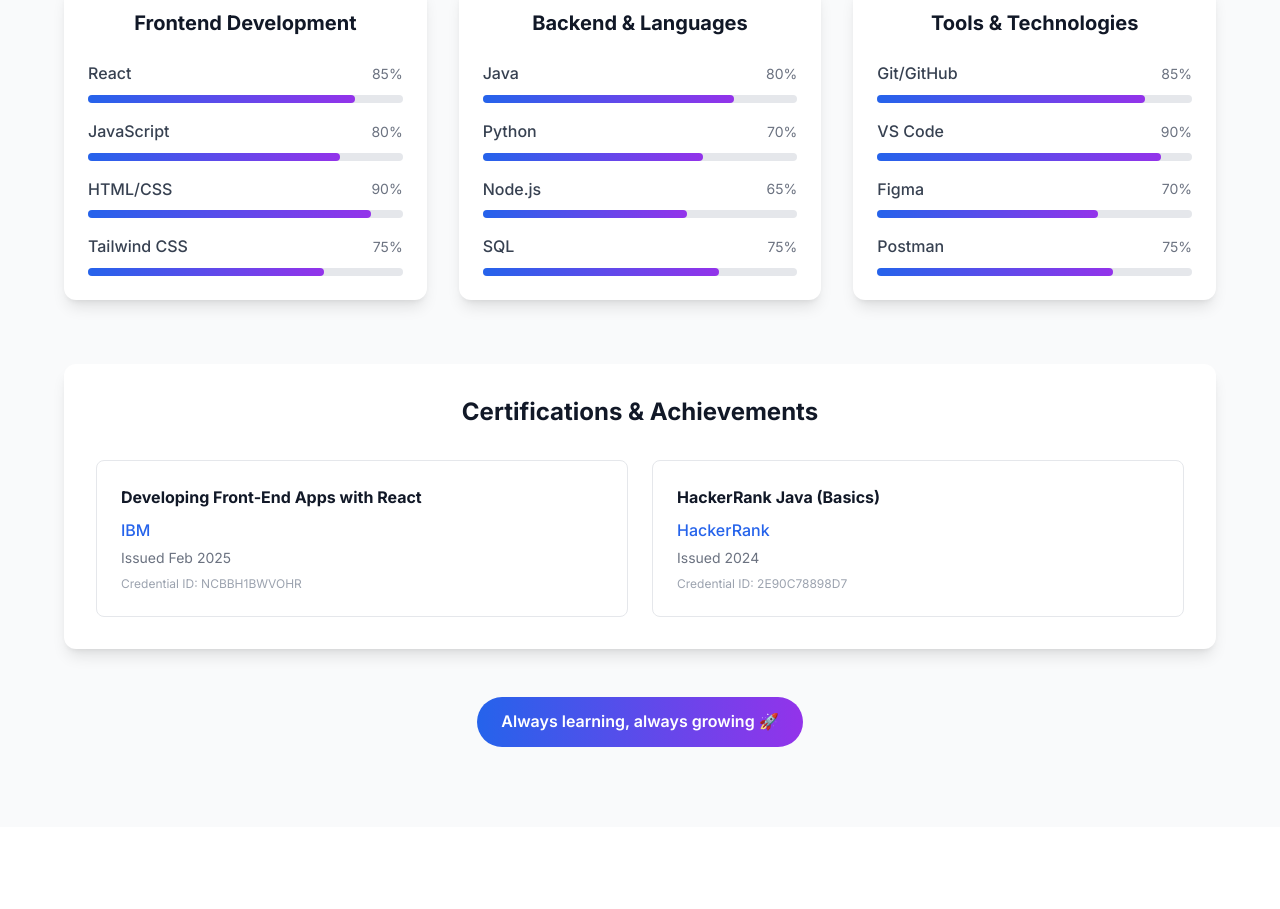
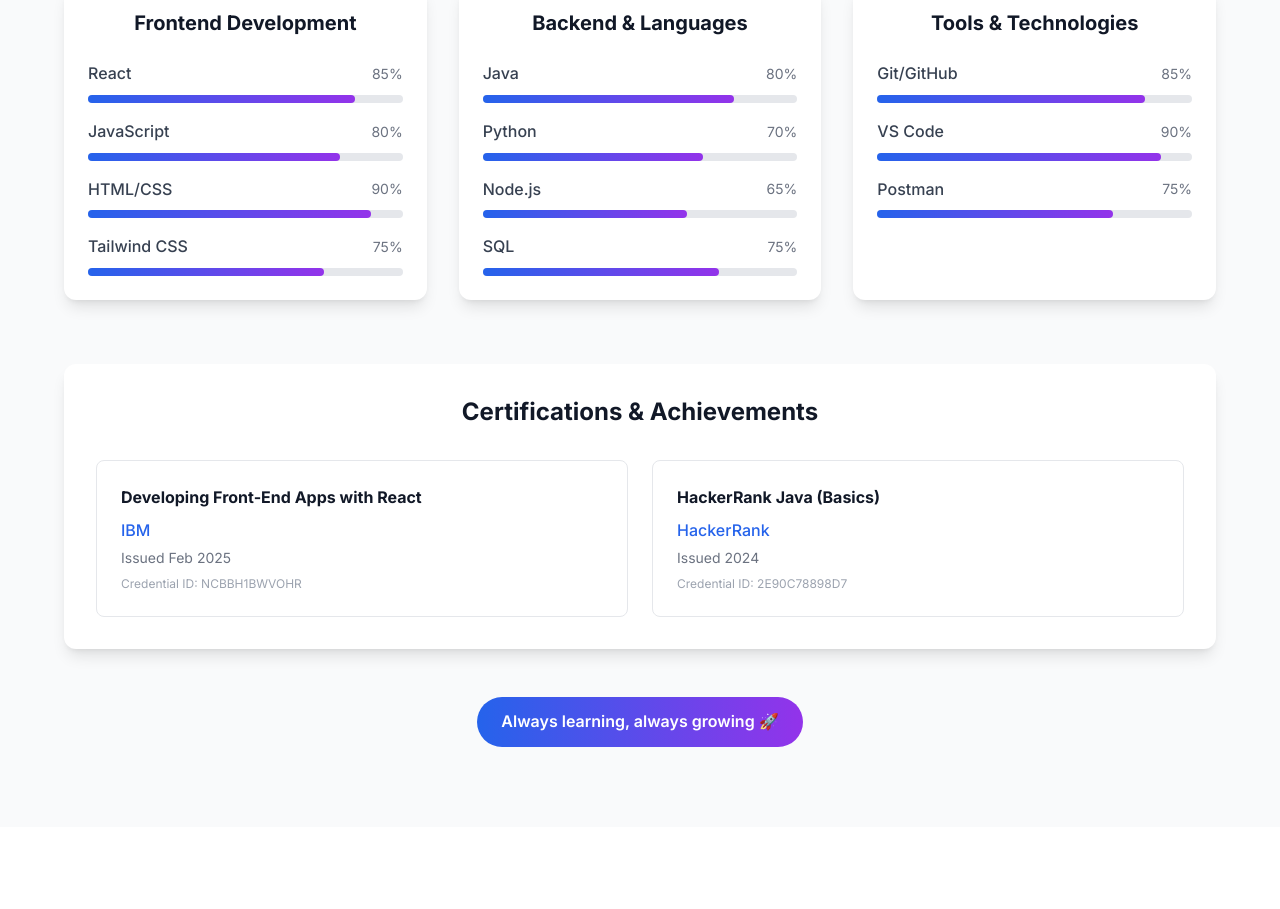
Before and after one commit to yogiganesh108/my-portfolio, a React (Vite) app: page / in a window 1280 px wide. Shown: the part 2149-3058 px from the top of the page. Built offline with nearby package versions, Linux system fonts and the light colour scheme.

Commit message:
Update Skills.tsx

```diff
--- a/src/components/Skills.tsx
+++ b/src/components/Skills.tsx
@@ -25,7 +25,6 @@ const Skills = () => {
       skills: [
         { name: 'Git/GitHub', level: 85 },
         { name: 'VS Code', level: 90 },
-        { name: 'Figma', level: 70 },
         { name: 'Postman', level: 75 },
       ]
     }
```
